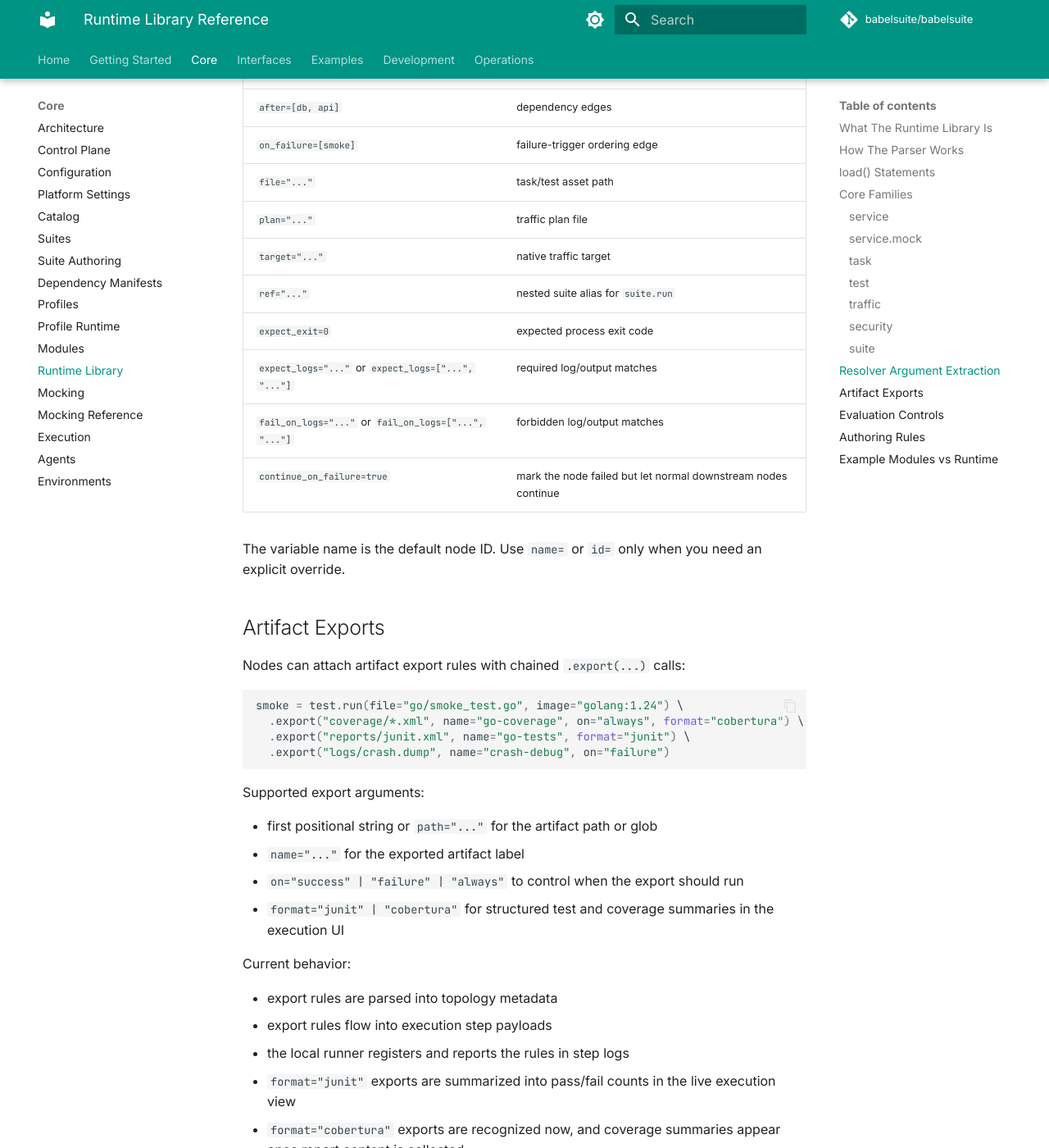
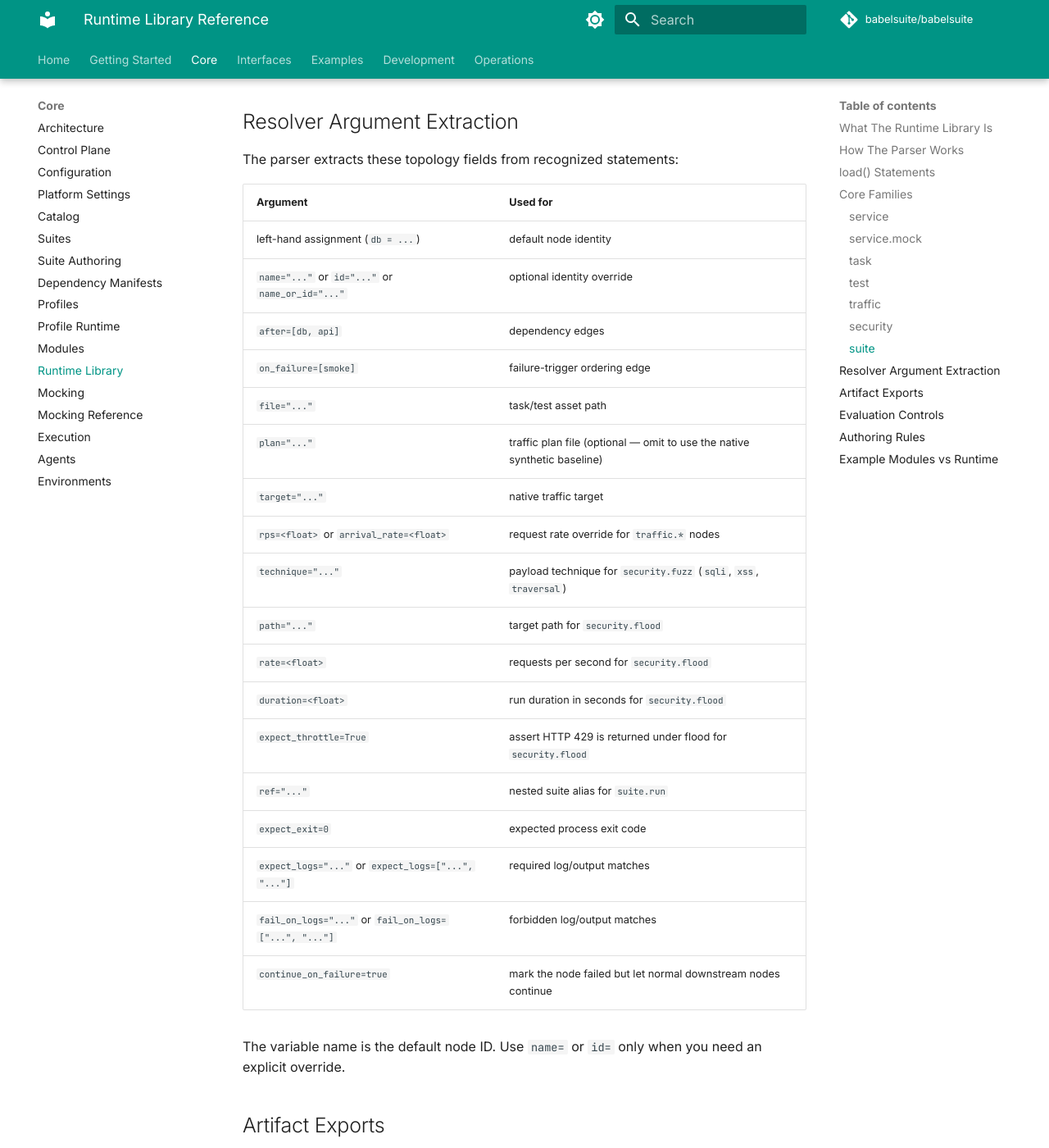
Before and after one commit to jarin-devoss/babelSuite, an MkDocs documentation site: the page built from docs/runtime-library.md, in a window 1280 px wide and 1400 px high, scrolled down 8240 px. Shown: the whole window at 82% size. Built offline with MkDocs 1.6.1 and Material for MkDocs 9.7.7, drawn with Linux system fonts in a browser that asks for light colours; comment, search, counter and statistics services are not loaded; some of the changed text lies outside the part shown.

Commit message:
docs: fix all remaining gaps — resolver table, security thresholds, suites.md families, module list, traffic/ notes

```diff
--- a/docs/runtime-library.md
+++ b/docs/runtime-library.md
@@ -263,6 +263,15 @@
 
 Each security step POSTs to `/_babelsuite/attack/start` and returns a synchronous JSON findings report: `{"total":N,"passed":N,"failed":N,"findings":[...]}`.
 
+Security threshold metrics (analogous to traffic thresholds):
+
+| Metric | Description |
+|--------|-------------|
+| `findings.total` | total number of findings emitted |
+| `findings.failed` | number of failed checks |
+
+Supported operators: `<`, `<=`, `>`, `>=`, `==`.
+
 ### `suite`
 
 Imports another suite via `dependencies.yaml`.
@@ -290,8 +299,14 @@
 | `after=[db, api]` | dependency edges |
 | `on_failure=[smoke]` | failure-trigger ordering edge |
 | `file="..."` | task/test asset path |
-| `plan="..."` | traffic plan file |
+| `plan="..."` | traffic plan file (optional — omit to use the native synthetic baseline) |
 | `target="..."` | native traffic target |
+| `rps=<float>` or `arrival_rate=<float>` | request rate override for `traffic.*` nodes |
+| `technique="..."` | payload technique for `security.fuzz` (`sqli`, `xss`, `traversal`) |
+| `path="..."` | target path for `security.flood` |
+| `rate=<float>` | requests per second for `security.flood` |
+| `duration=<float>` | run duration in seconds for `security.flood` |
+| `expect_throttle=True` | assert HTTP 429 is returned under flood for `security.flood` |
 | `ref="..."` | nested suite alias for `suite.run` |
 | `expect_exit=0` | expected process exit code |
 | `expect_logs="..."` or `expect_logs=["...", "..."]` | required log/output matches |
@@ -380,7 +395,7 @@
 - quoted `after=["db"]` still parses, but identifier references are the preferred style
 - `task.run(file="...")` resolves from `tasks/`
 - `test.run(file="...")` resolves from `tests/`
-- `traffic.*(plan="...")` resolves from `traffic/`
+- `traffic.*(plan="...")` resolves from `traffic/` — only applies when `plan=` is specified
 - `ref=` is required for `suite.run`; the parser errors if it is missing
 - duplicate `after` entries are deduplicated automatically
 - dependency targets that do not exist in the graph produce a resolver error
```
Also changed, not shown: other parts of docs/runtime-library.md (+3 -0 lines), docs/suites.md (+6 -4 lines).
